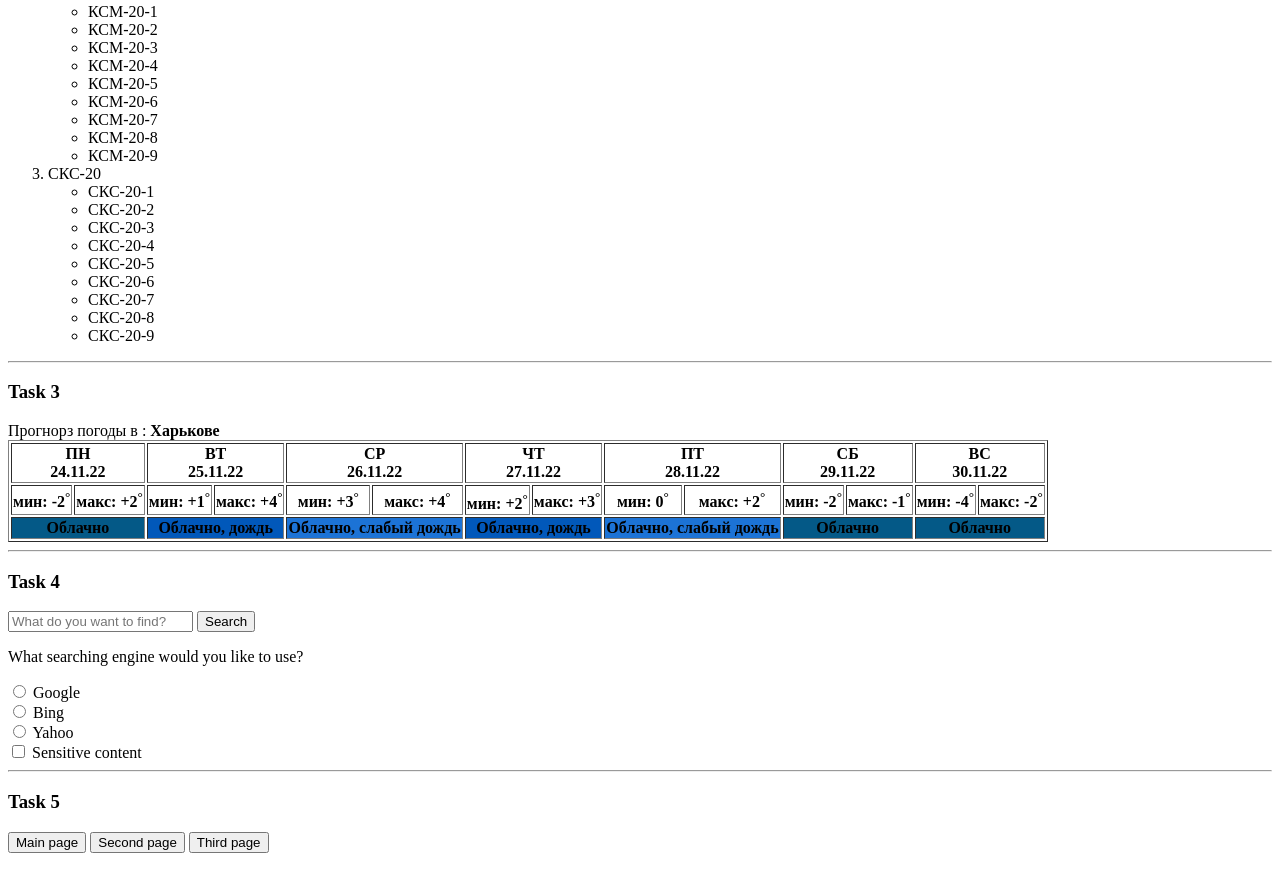
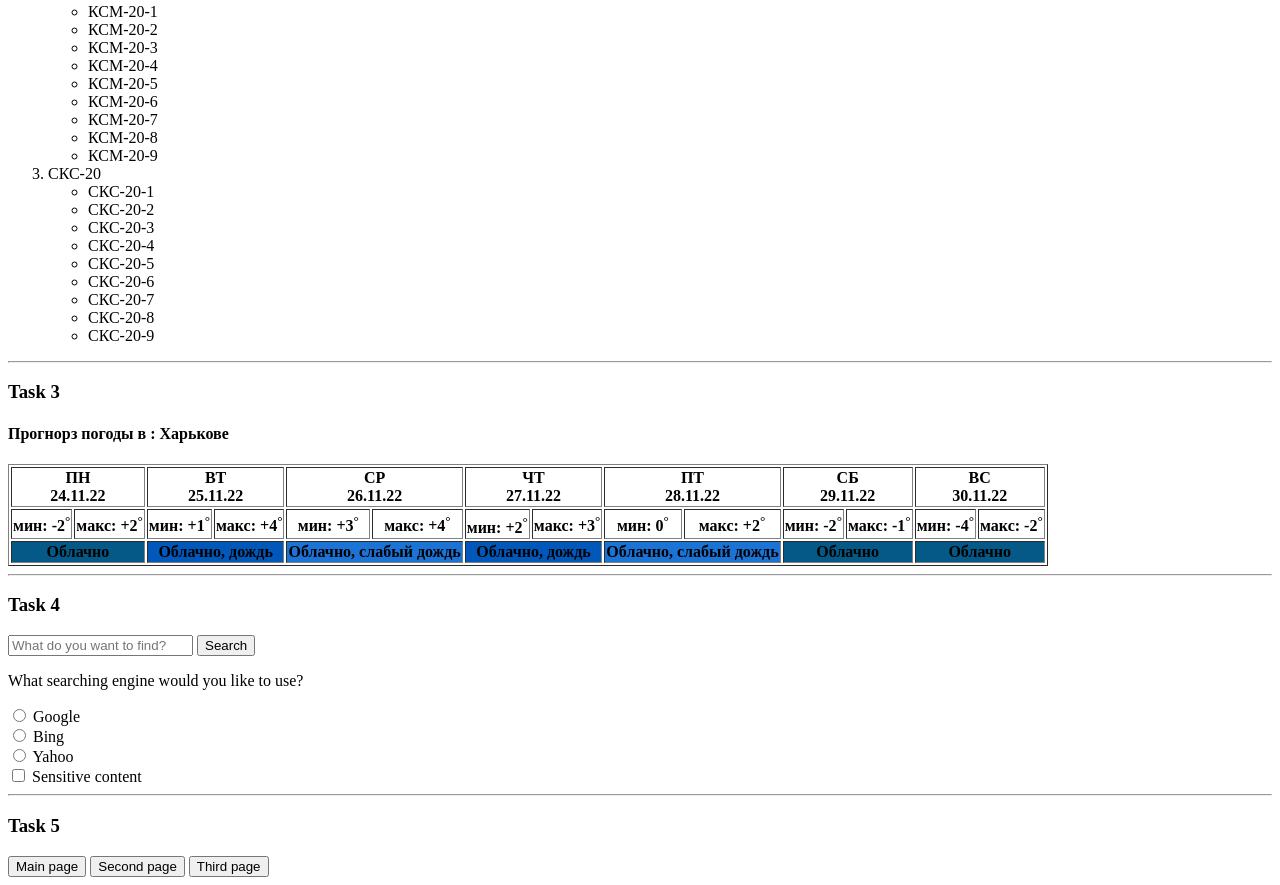
Before and after one commit to nure-yevhentukubaiev/ITex_LB1_Teslenko_Var2, a plain HTML site: page index.html in a window 1280 px wide. Shown: the part 548-1433 px from the top of the page. Before the commit the page ends 1409 px from the top, so only its background shows below. Drawn offline with Linux system fonts and the light colour scheme.

Commit message:
second config

```diff
--- a/index.html
+++ b/index.html
@@ -62,7 +62,7 @@
     <hr>
     <h3>Task 3</h3>
     <table border="solid 2px black">
-        <label>Прогнорз погоды в : <b>Харькове</b></label>
+        <h4>Прогнорз погоды в : <b>Харькове</b></h4>
         <tr>
             <th colspan="2">
                 ПН
```
